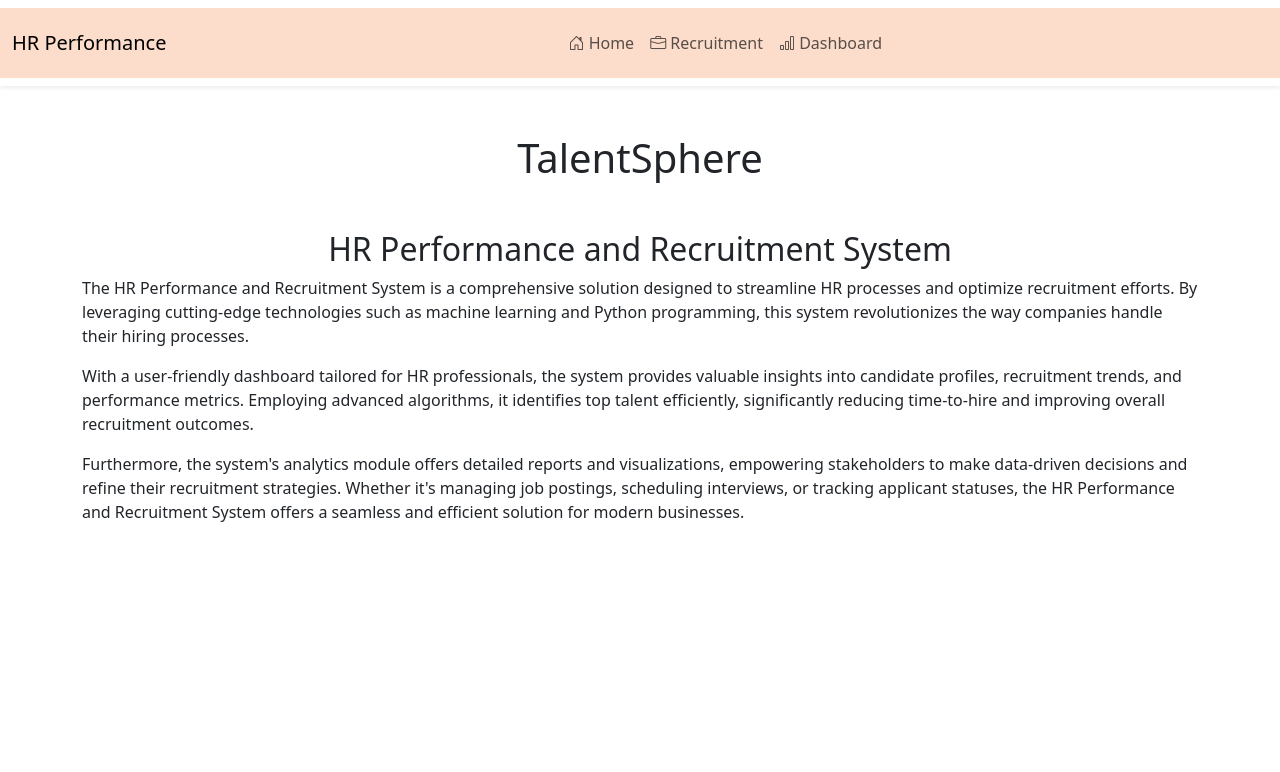
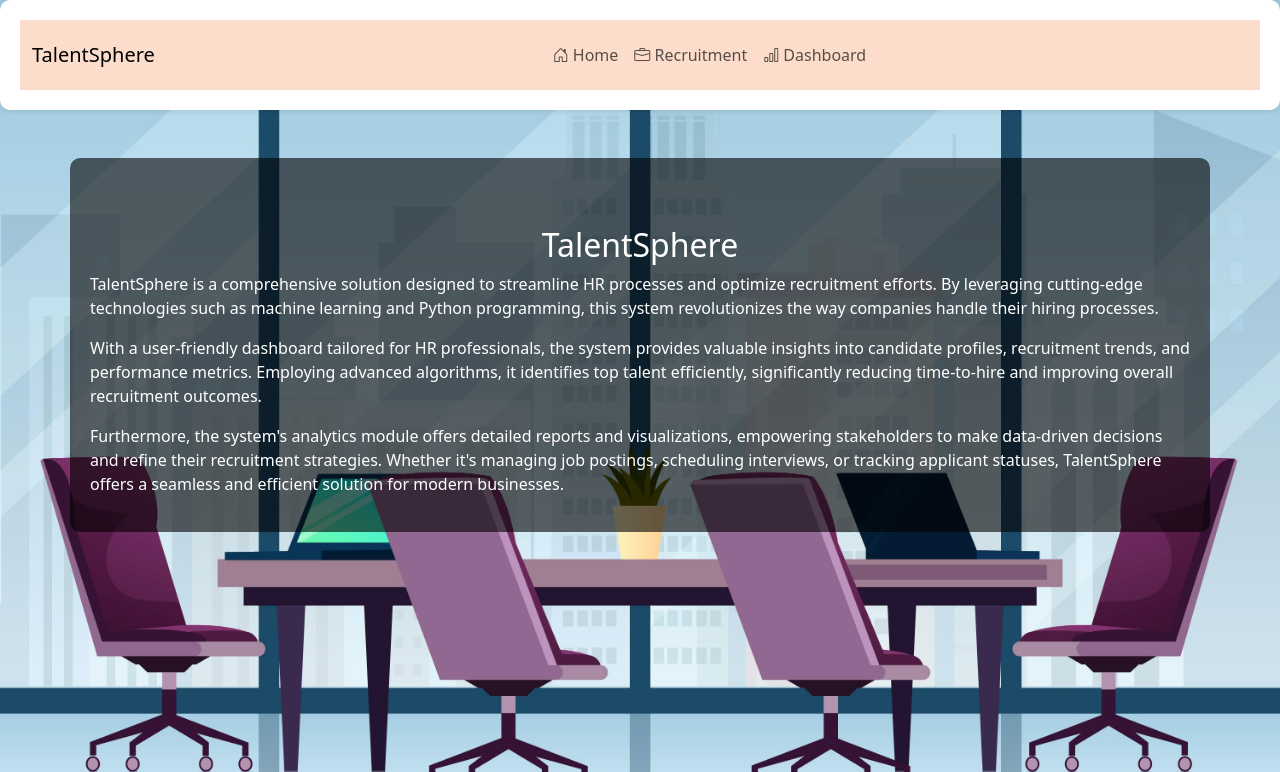
Before and after one commit to ARYAMAN1505/HR-PLACEMENT-WEBSITE, a Flask app: page / in a window 1280 px wide. Shown: the top 772 px of the page. Run offline with Flask 3, Linux system fonts and the light colour scheme; parts of the project's set-up code (start-up, migrations or seed data) failed here and were passed over; some libraries are stand-ins or nearby versions.

Commit message:
Update index.html

```diff
--- a/templates/index.html
+++ b/templates/index.html
@@ -3,15 +3,29 @@
 <head>
     <meta charset="utf-8">
     <meta name="viewport" content="width=device-width, initial-scale=1">
-    <title>Talent Sphere</title>
+    <title>HR Performance And Recruitment System</title>
     <link href="https://cdn.jsdelivr.net/npm/bootstrap@5.3.0-alpha3/dist/css/bootstrap.min.css" rel="stylesheet">
     <!-- Add Bootstrap Icons library -->
     <link href="https://cdn.jsdelivr.net/npm/bootstrap-icons@1.7.2/font/bootstrap-icons.css" rel="stylesheet">
     <style>
+        /* Background settings */
+        body {
+            background-image: url('../static/background.jpg'); /* Replace with your image URL */
+            background-size: cover;
+            background-repeat: no-repeat;
+            background-attachment: fixed;
+            color: white; /* Ensure text is readable */
+        }
 
         /* Set proper height for video */
         .carousel-item {
-             /* Adjust as needed */
+            /* Adjust as needed */
+        }
+
+        .navbar, .container {
+            background: rgba(0, 0, 0, 0.6); /* Add a semi-transparent background to make text readable */
+            border-radius: 10px;
+            padding: 20px;
         }
     </style>
 </head>
@@ -19,7 +33,7 @@
     <!-- Navbar with attractive background and shadow effects -->
     <nav class="navbar navbar-expand-lg navbar-light bg-white shadow-sm">
         <div class="container-fluid" style="background:#FCDCCB; height:70px;">
-            <a class="navbar-brand" href="#">HR Performance</a>
+            <a class="navbar-brand" href="#">TalentSphere </a>
             <div class="collapse navbar-collapse justify-content-center" id="navbarSupportedContent">
                 <ul class="navbar-nav">
                     <li class="nav-item">
@@ -36,14 +50,12 @@
         </div>
     </nav>
 
-
     <!-- HR Performance and Recruitment System Introduction -->
     <div class="container mt-5">
-        <h1 class="text-center mt-5">TalentSphere</h1>
-        <h2 class="text-center mt-5">HR Performance and Recruitment System</h2>
-        <p>The HR Performance and Recruitment System is a comprehensive solution designed to streamline HR processes and optimize recruitment efforts. By leveraging cutting-edge technologies such as machine learning and Python programming, this system revolutionizes the way companies handle their hiring processes.</p>
+        <h2 class="text-center mt-5">TalentSphere </h2>
+        <p>TalentSphere  is a comprehensive solution designed to streamline HR processes and optimize recruitment efforts. By leveraging cutting-edge technologies such as machine learning and Python programming, this system revolutionizes the way companies handle their hiring processes.</p>
         <p>With a user-friendly dashboard tailored for HR professionals, the system provides valuable insights into candidate profiles, recruitment trends, and performance metrics. Employing advanced algorithms, it identifies top talent efficiently, significantly reducing time-to-hire and improving overall recruitment outcomes.</p>
-        <p>Furthermore, the system's analytics module offers detailed reports and visualizations, empowering stakeholders to make data-driven decisions and refine their recruitment strategies. Whether it's managing job postings, scheduling interviews, or tracking applicant statuses, the HR Performance and Recruitment System offers a seamless and efficient solution for modern businesses.</p>
+        <p>Furthermore, the system's analytics module offers detailed reports and visualizations, empowering stakeholders to make data-driven decisions and refine their recruitment strategies. Whether it's managing job postings, scheduling interviews, or tracking applicant statuses, TalentSphere  offers a seamless and efficient solution for modern businesses.</p>
     </div>
 
     <script src="https://cdn.jsdelivr.net/npm/@popperjs/core@2.11.7/dist/umd/popper.min.js"></script>
```
